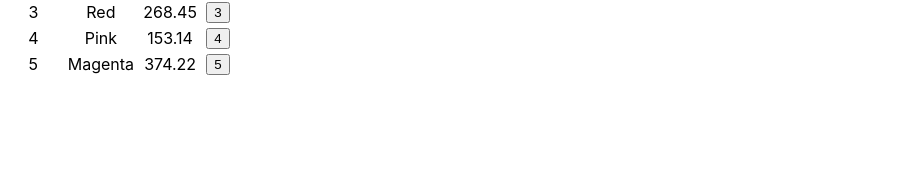
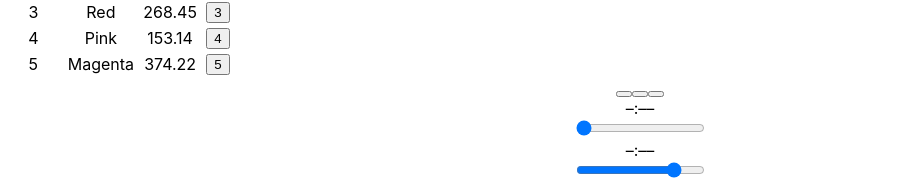
Before and after one commit to itsjoeyhi/blocjams-react, a React (Create React App) app: page /album/the-colors in a window 1280 px wide. Shown: the part 614-797 px from the top of the page, without its empty margins (0-899 px from the left). Built offline with nearby package versions, Linux system fonts and the light colour scheme.

Commit message:
playbar-buttons chkpnt- done

```diff
--- /dev/null
+++ b/src/components/PlayerBar.js
@@ -0,0 +1,34 @@
+
+ import React, { Component } from 'react';
+
+ class PlayerBar extends Component {
+   render() {
+     return (
+       <section className="player-bar">
+        <section id="buttons">
+           <button id="previous">
+             <span className="ion-skip-backward"></span>
+           </button>
+           <button id="play-pause">
+             <span className={this.props.isPlaying ? 'ion-pause' : 'ion-play'}></span>
+           </button>
+           <button id="next">
+             <span className="ion-skip-forward"></span>
+           </button>
+         </section>
+         <section id="time-control">
+           <div className="current-time">–:––</div>
+           <input type="range" className="seek-bar" value="0" />
+           <div className="total-time">–:––</div>
+         </section>
+         <section id="volume-control">
+           <div className="icon ion-volume-low"></div>
+           <input type="range" className="seek-bar" value="80" />
+           <div className="icon ion-volume-high"></div>
+         </section>
+         </section>
+     );
+   }
+ }
+
+ export default PlayerBar;
--- a/src/components/album.js
+++ b/src/components/album.js
@@ -1,6 +1,7 @@
 
 import React, { Component } from 'react';
 import albumData from './../data/albums';
+import PlayerBar from './PlayerBar';
 
 class Album extends Component {
   constructor(props) {
@@ -40,9 +41,13 @@
     }
   }
 
-
-
-
+  handlePrevClick() {
+  const currentIndex = this.state.album.songs.findIndex(song => this.state.currentSong === song);
+      const newIndex = Math.max(0, currentIndex - 1);
+      const newSong = this.state.album.songs[newIndex];
+      this.setSong(newSong);
+      this.play();
+  }
   render() {
     return (
       <section className="album">
@@ -82,6 +87,12 @@
             )}
            </tbody>
          </table>
+         <PlayerBar
+           isPlaying={this.state.isPlaying}
+           currentSong={this.state.currentSong}
+           handleSongClick={() => this.handleSongClick(this.state.currentSong)}
+           handlePrevClick={() => this.handlePrevClick()}
+         />
       </section>
     );
   }
```
